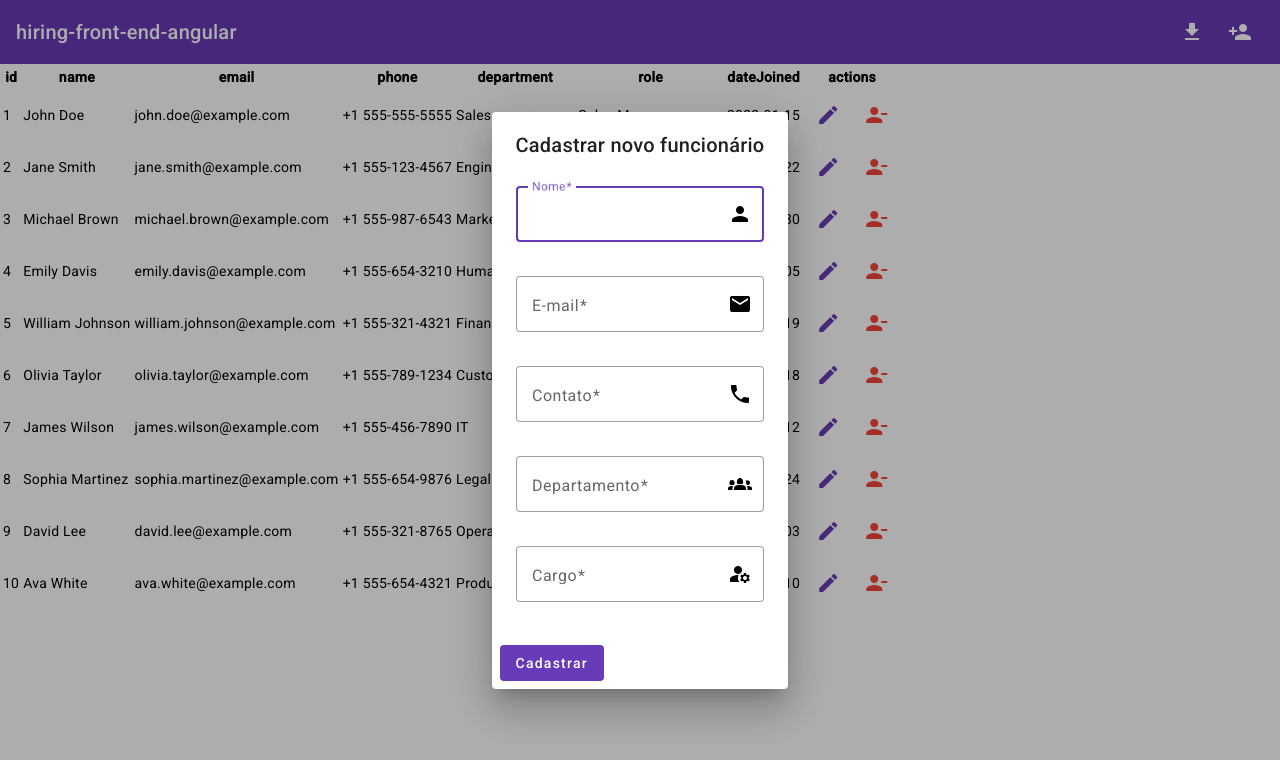
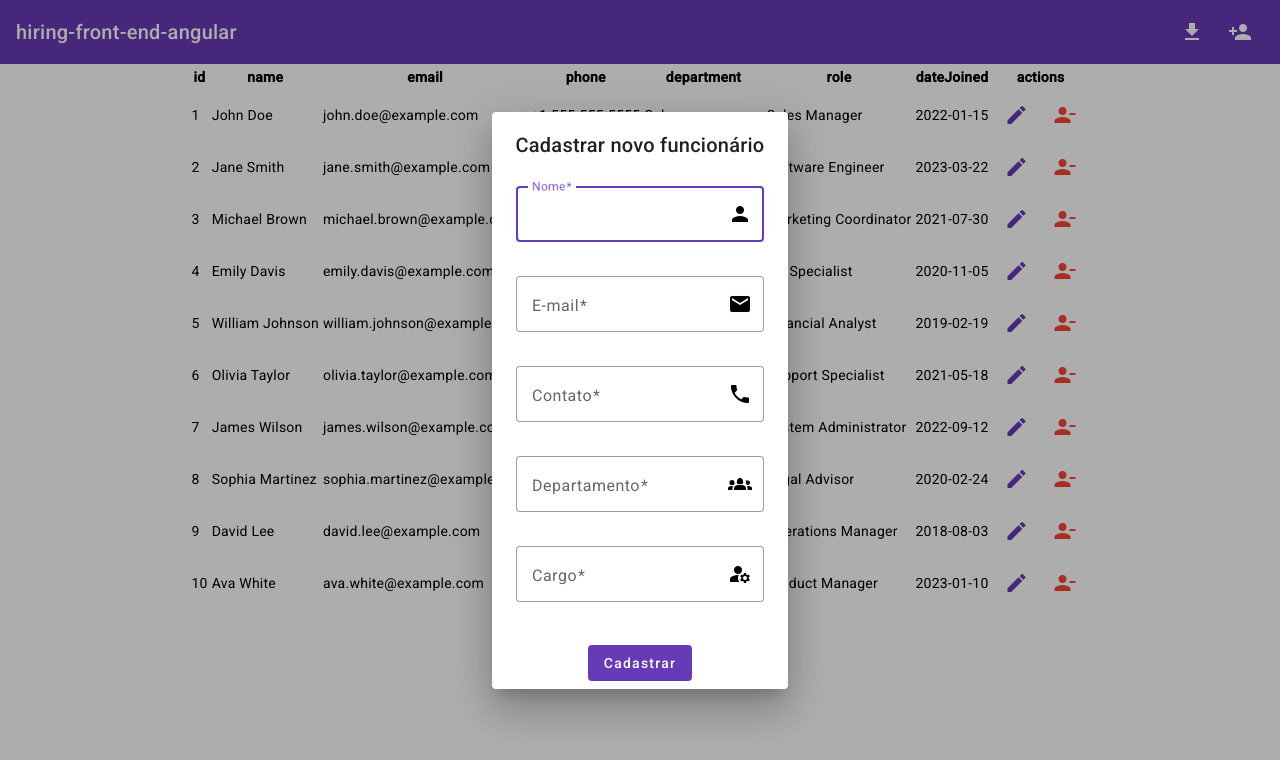
Before and after one commit to SilvioCavalcantiBonfim/hiring-front-end-angular, an Angular app: page / in a window 1280 px wide. Both pictures are taken after a click on the button "person_add". Shown: the top 760 px of the page. Built offline with nearby package versions, Linux system fonts and the light colour scheme.

Commit message:
fix: Centralizado a tabela de funcionarios

```diff
--- a/src/app/app.component.scss
+++ b/src/app/app.component.scss
@@ -1,3 +1,17 @@
 .icon{
   margin: 0 !important;
 }
+
+table{
+  max-width: 320px;
+  margin: auto;
+  @media (min-width: 640px) {
+    max-width: 640px;
+  }
+  @media (min-width: 768px) {
+    max-width: 768px;
+  }
+  @media (min-width: 1024px) {
+    max-width: 1024px;
+  }
+}
--- a/src/app/components/create-dialog/create-dialog.component.html
+++ b/src/app/components/create-dialog/create-dialog.component.html
@@ -35,6 +35,6 @@
   </mat-form-field>
 </p>
 
-<div mat-dialog-actions>
+<div class="action" mat-dialog-actions>
   <button mat-flat-button color="primary">Cadastrar</button>
 </div>
--- a/src/app/components/create-dialog/create-dialog.component.scss
+++ b/src/app/components/create-dialog/create-dialog.component.scss
@@ -5,3 +5,7 @@ p{
   gap: 20px;
   padding: 0 20px;
 }
+.action{
+  display: flex;
+  justify-content: center;
+}
```
